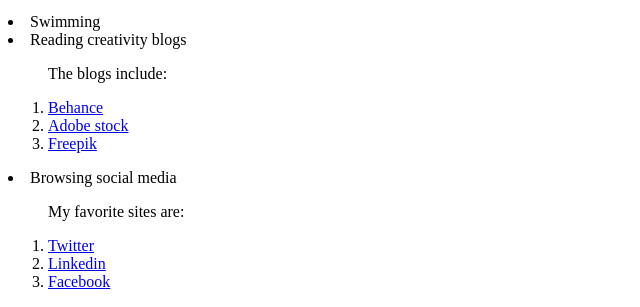
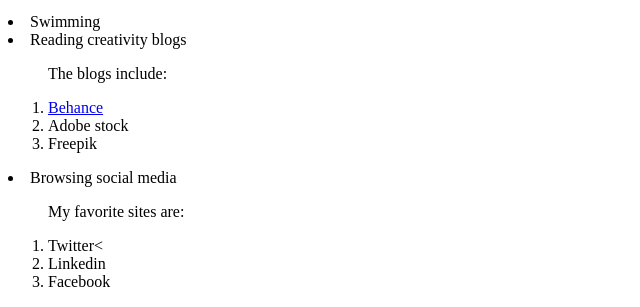
Before and after one commit to ratifplus/html, a plain HTML site: page hobbies_and_Interests.html in a window 1280 px wide. Shown: the part 789-1096 px from the top of the page, without its empty margins (0-640 px from the left). Drawn offline with Linux system fonts and the light colour scheme.

Commit message:
Update hobbies_and_Interests.html

```diff
--- a/hobbies_and_Interests.html
+++ b/hobbies_and_Interests.html
@@ -21,16 +21,16 @@
     <li>Reading creativity blogs</li>
     <ol>
       <p>The blogs include:</p>
-      <li><a href="www.behance.net">Behance</a></li>
-      <li><a href="www.adobestock.com">Adobe stock</a></li>
-      <li><a href="www.freepik.com">Freepik</a></li>
+      <li><a href="https://www.behance.net">Behance</a></li>
+      <li>Adobe stock</li>
+      <li>Freepik</li>
     </ol>
     <li>Browsing social media</li>
     <ol>
         <p>My favorite sites are:</p>
-        <li><a href="www.titter.com">Twitter</a></li>
-        <li><a href="www.linkedin.com">Linkedin</a></li>
-        <li><a href="www.facebook.com">Facebook</a></li>
+        <li>Twitter<</li>
+        <li>Linkedin</li>
+        <li>Facebook</li>
 
   </body>
 </html>
```
